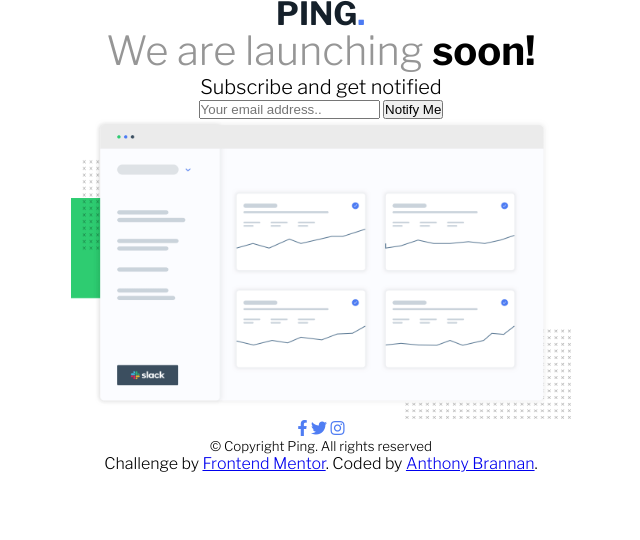
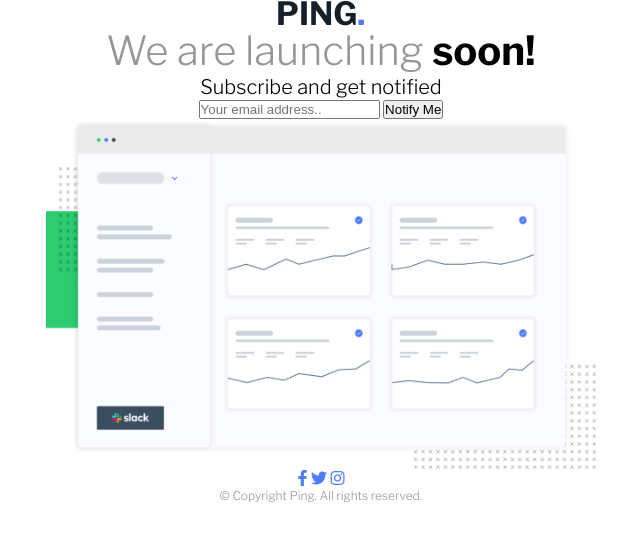
Before and after one commit to Anthony-Brannan/Ping-single-column-coming-soon-page, a website: page index.html in a window 1280 px wide. Shown: the whole page, without its empty margins (319-959 px from the left). Drawn offline with nearby package versions, Linux system fonts and the light colour scheme.

Commit message:
Resized the illustration and styled copyright text.

```diff
--- a/index.html
+++ b/index.html
@@ -57,7 +57,10 @@
       <i class="fab fa-twitter social"></i>
       <i class="fab fa-instagram social"></i>
     </nav>
-    <small>&copy; Copyright Ping. All rights reserved</small>
+    <small class="copyright">&copy; Copyright Ping. All rights reserved.</small>
+
+    <!--
+
         <footer>
             <p class="attribution">
                 Challenge by
@@ -69,5 +72,6 @@
                 >.
             </p>
         </footer>
+    -->
   </body>
 </html>
--- a/style.css
+++ b/style.css
@@ -41,6 +41,11 @@
 }
 
 .dashboard {
-  height: 300px;
-  width: 500px;
+  height: 350px;
+  width: 550px;
 }
+
+.copyright {
+  font-size: 12px;
+  color: hsl(0, 0%, 59%);
+}
```
Lines whose indentation alone changed are shown as unchanged.
